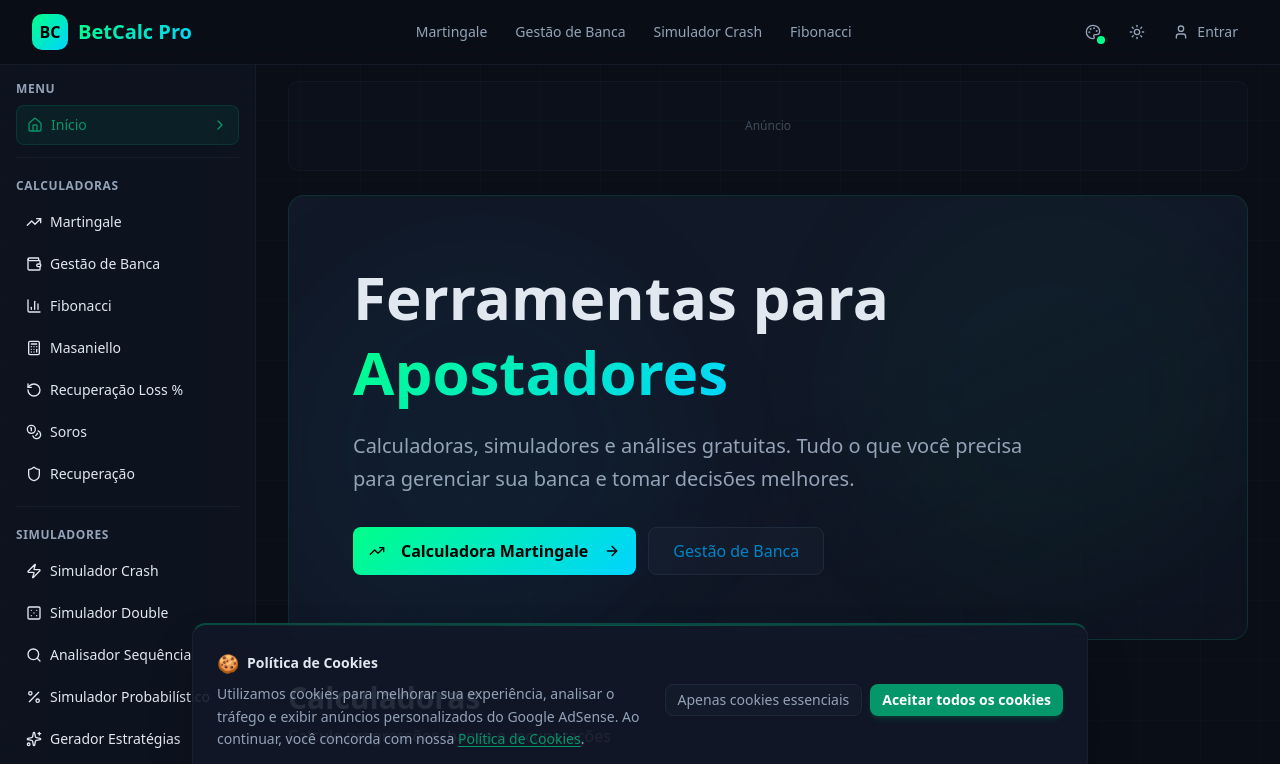
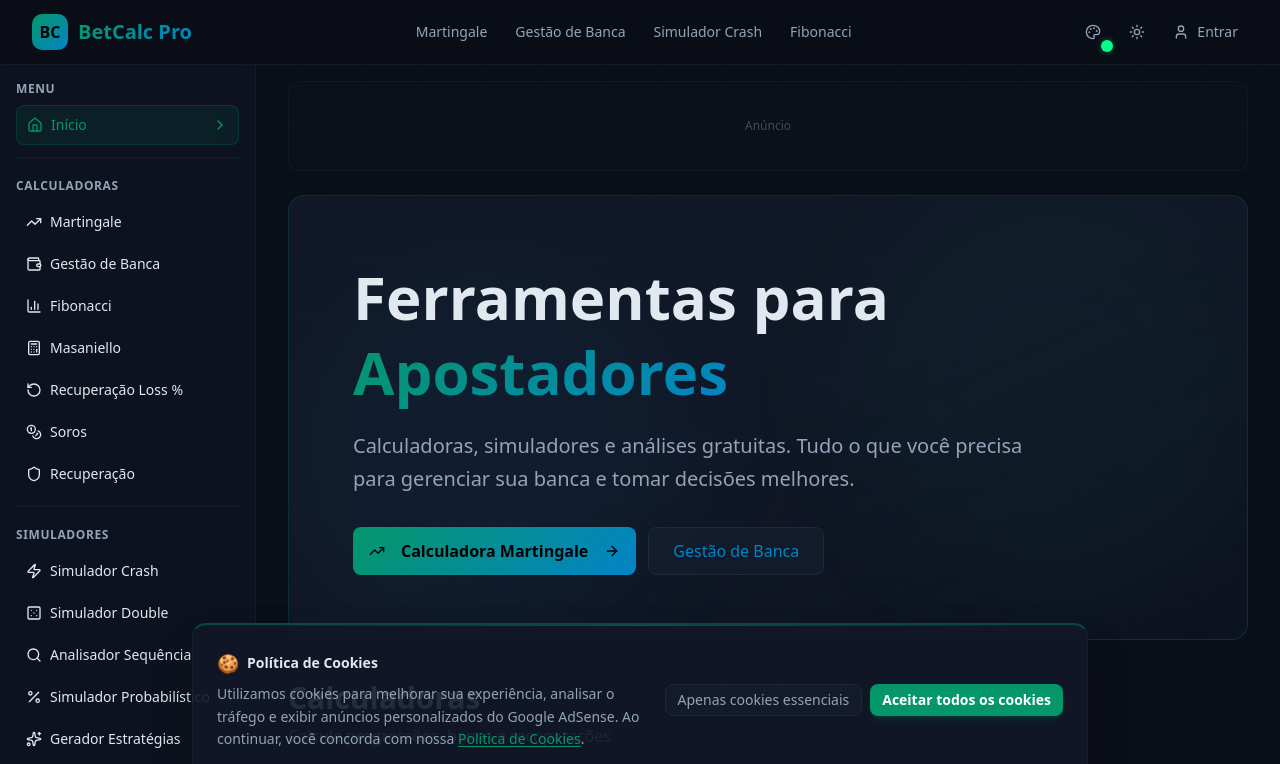
Before and after one commit to vnog2024-design/betcalcpro, a Next.js app: page / in a window 1280 px wide. Shown: the top 764 px of the page. Built offline with nearby package versions, Linux system fonts and the light colour scheme.

Commit message:
f5251701-7b0d-4f76-8a40-dba9c7bf5e86

```diff
--- a/src/app/globals.css
+++ b/src/app/globals.css
@@ -359,8 +359,8 @@
 /* Dark mode grid pattern */
 .dark .grid-pattern {
   background-image:
-    linear-gradient(rgba(0, 255, 136, 0.02) 1px, transparent 1px),
-    linear-gradient(90deg, rgba(0, 255, 136, 0.02) 1px, transparent 1px);
+    linear-gradient(color-mix(in srgb, var(--neon) 2%, transparent) 1px, transparent 1px),
+    linear-gradient(90deg, color-mix(in srgb, var(--neon) 2%, transparent) 1px, transparent 1px);
   background-size: 60px 60px;
 }
 
@@ -447,38 +447,38 @@
 
 /* Neon glow utilities */
 .neon-glow {
-  box-shadow: 0 0 10px rgba(0, 255, 136, 0.3), 0 0 20px rgba(0, 255, 136, 0.1);
+  box-shadow: 0 0 10px color-mix(in srgb, var(--neon) 30%, transparent), 0 0 20px color-mix(in srgb, var(--neon) 10%, transparent);
 }
 
 .neon-glow-blue {
-  box-shadow: 0 0 10px rgba(0, 212, 255, 0.3), 0 0 20px rgba(0, 212, 255, 0.1);
+  box-shadow: 0 0 10px color-mix(in srgb, var(--neon-blue) 30%, transparent), 0 0 20px color-mix(in srgb, var(--neon-blue) 10%, transparent);
 }
 
 .neon-text {
-  text-shadow: 0 0 10px rgba(0, 255, 136, 0.5), 0 0 20px rgba(0, 255, 136, 0.3);
+  text-shadow: 0 0 10px color-mix(in srgb, var(--neon) 50%, transparent), 0 0 20px color-mix(in srgb, var(--neon) 30%, transparent);
 }
 
 .neon-text-blue {
-  text-shadow: 0 0 10px rgba(0, 212, 255, 0.5), 0 0 20px rgba(0, 212, 255, 0.3);
+  text-shadow: 0 0 10px color-mix(in srgb, var(--neon-blue) 50%, transparent), 0 0 20px color-mix(in srgb, var(--neon-blue) 30%, transparent);
 }
 
 .neon-border {
-  border-color: rgba(0, 255, 136, 0.3);
-  box-shadow: 0 0 15px rgba(0, 255, 136, 0.1), inset 0 0 15px rgba(0, 255, 136, 0.05);
+  border-color: color-mix(in srgb, var(--neon) 30%, transparent);
+  box-shadow: 0 0 15px color-mix(in srgb, var(--neon) 10%, transparent), inset 0 0 15px color-mix(in srgb, var(--neon) 5%, transparent);
 }
 
 .neon-border-blue {
-  border-color: rgba(0, 212, 255, 0.3);
-  box-shadow: 0 0 15px rgba(0, 212, 255, 0.1), inset 0 0 15px rgba(0, 212, 255, 0.05);
+  border-color: color-mix(in srgb, var(--neon-blue) 30%, transparent);
+  box-shadow: 0 0 15px color-mix(in srgb, var(--neon-blue) 10%, transparent), inset 0 0 15px color-mix(in srgb, var(--neon-blue) 5%, transparent);
 }
 
 /* Gradient backgrounds */
 .gradient-neon {
-  background: linear-gradient(135deg, #00ff88, #00d4ff);
+  background: linear-gradient(135deg, var(--neon), var(--neon-blue));
 }
 
 .gradient-neon-text {
-  background: linear-gradient(135deg, #00ff88, #00d4ff);
+  background: linear-gradient(135deg, var(--neon), var(--neon-blue));
   -webkit-background-clip: text;
   -webkit-text-fill-color: transparent;
   background-clip: text;
@@ -486,7 +486,7 @@
 
 /* Animated gradient */
 .animated-gradient {
-  background: linear-gradient(135deg, #00ff88, #00d4ff, #8b5cf6, #00ff88);
+  background: linear-gradient(135deg, var(--neon), var(--neon-blue), #8b5cf6, var(--neon));
   background-size: 300% 300%;
   animation: gradient-shift 8s ease infinite;
 }
@@ -516,7 +516,7 @@
 
 .card-hover:hover {
   transform: translateY(-2px);
-  box-shadow: 0 0 20px rgba(0, 255, 136, 0.15), 0 8px 32px rgba(0, 0, 0, 0.3);
+  box-shadow: 0 0 20px color-mix(in srgb, var(--neon) 15%, transparent), 0 8px 32px rgba(0, 0, 0, 0.3);
 }
 
 /* Cookie consent slide-up */
@@ -538,8 +538,8 @@
 /* Input focus neon */
 input:focus, select:focus, textarea:focus {
   outline: none;
-  border-color: rgba(0, 255, 136, 0.5) !important;
-  box-shadow: 0 0 0 2px rgba(0, 255, 136, 0.2) !important;
+  border-color: color-mix(in srgb, var(--neon) 50%, transparent) !important;
+  box-shadow: 0 0 0 2px color-mix(in srgb, var(--neon) 20%, transparent) !important;
 }
 
 /* Table styles for dark mode */
--- a/src/components/shared/theme-picker.tsx
+++ b/src/components/shared/theme-picker.tsx
@@ -10,17 +10,18 @@ export interface ColorThemeOption {
   name: string
   color: string
   darkColor: string
+  emoji: string
 }
 
 export const colorThemes: ColorThemeOption[] = [
-  { id: 'neon-green', name: 'Neon Verde', color: '#059669', darkColor: '#00ff88' },
-  { id: 'neon-blue', name: 'Neon Azul', color: '#0284c7', darkColor: '#00d4ff' },
-  { id: 'neon-purple', name: 'Neon Roxo', color: '#7c3aed', darkColor: '#a855f7' },
-  { id: 'neon-pink', name: 'Neon Rosa', color: '#db2777', darkColor: '#f472b6' },
-  { id: 'neon-orange', name: 'Neon Laranja', color: '#ea580c', darkColor: '#fb923c' },
-  { id: 'neon-red', name: 'Neon Vermelho', color: '#dc2626', darkColor: '#f87171' },
-  { id: 'ocean', name: 'Oceano', color: '#0d9488', darkColor: '#14b8a6' },
-  { id: 'gold', name: 'Ouro', color: '#ca8a04', darkColor: '#eab308' },
+  { id: 'neon-green', name: 'Neon Verde', color: '#059669', darkColor: '#00ff88', emoji: '🟢' },
+  { id: 'neon-blue', name: 'Neon Azul', color: '#0284c7', darkColor: '#00d4ff', emoji: '🔵' },
+  { id: 'neon-purple', name: 'Neon Roxo', color: '#7c3aed', darkColor: '#a855f7', emoji: '🟣' },
+  { id: 'neon-pink', name: 'Neon Rosa', color: '#db2777', darkColor: '#f472b6', emoji: '🩷' },
+  { id: 'neon-orange', name: 'Neon Laranja', color: '#ea580c', darkColor: '#fb923c', emoji: '🟠' },
+  { id: 'neon-red', name: 'Neon Vermelho', color: '#dc2626', darkColor: '#f87171', emoji: '🔴' },
+  { id: 'ocean', name: 'Oceano', color: '#0d9488', darkColor: '#14b8a6', emoji: '🌊' },
+  { id: 'gold', name: 'Ouro', color: '#ca8a04', darkColor: '#eab308', emoji: '🟡' },
 ]
 
 export function ThemePicker() {
@@ -44,15 +45,32 @@ export function ThemePicker() {
         >
           <Palette className="h-5 w-5" />
           <span
-            className="absolute bottom-1.5 right-1.5 h-2 w-2 rounded-full ring-1 ring-background"
-            style={{ backgroundColor: activeColor ? (theme === 'dark' ? activeColor.darkColor : activeColor.color) : 'var(--neon)' }}
+            className="absolute -bottom-0.5 -right-0.5 h-3 w-3 rounded-full ring-2 ring-background transition-colors duration-300"
+            style={{
+              backgroundColor: activeColor ? (theme === 'dark' ? activeColor.darkColor : activeColor.color) : 'var(--neon)',
+              boxShadow: `0 0 6px ${activeColor ? (theme === 'dark' ? activeColor.darkColor : activeColor.color) : 'var(--neon)'}60`
+            }}
           />
         </Button>
       </PopoverTrigger>
-      <PopoverContent className="w-56 p-3" align="end">
-        <div className="space-y-2">
-          <p className="text-xs font-semibold text-muted-foreground uppercase tracking-wider">Tema de Cor</p>
-          <div className="grid grid-cols-4 gap-2">
+      <PopoverContent className="w-64 p-3" align="end">
+        <div className="space-y-3">
+          <div className="flex items-center justify-between">
+            <p className="text-xs font-semibold text-muted-foreground uppercase tracking-wider">Tema de Cor</p>
+            <span className="text-[10px] text-muted-foreground">
+              {activeColor?.name || 'Neon Verde'}
+            </span>
+          </div>
+
+          {/* Preview bar */}
+          <div
+            className="h-1.5 w-full rounded-full transition-all duration-500"
+            style={{
+              background: `linear-gradient(90deg, ${activeColor ? (theme === 'dark' ? activeColor.darkColor : activeColor.color) : '#00ff88'}, ${activeColor ? (theme === 'dark' ? activeColor.darkColor : activeColor.color) : '#00ff88'}60)`
+            }}
+          />
+
+          <div className="grid grid-cols-4 gap-1.5">
             {colorThemes.map((ct) => {
               const isActive = colorTheme === ct.id
               const displayColor = theme === 'dark' ? ct.darkColor : ct.color
@@ -60,27 +78,41 @@ export function ThemePicker() {
                 <button
                   key={ct.id}
                   onClick={() => handleSelect(ct.id)}
-                  className="group relative flex flex-col items-center gap-1 rounded-lg p-2 transition-colors hover:bg-muted/50"
+                  className={`
+                    group relative flex flex-col items-center gap-1.5 rounded-lg p-2 transition-all duration-200
+                    ${isActive ? 'bg-muted' : 'hover:bg-muted/50'}
+                  `}
                   title={ct.name}
                   aria-label={`Tema ${ct.name}`}
                 >
                   <span
-                    className="flex h-7 w-7 items-center justify-center rounded-full ring-2 ring-offset-2 ring-offset-background transition-all"
+                    className={`
+                      flex h-8 w-8 items-center justify-center rounded-full transition-all duration-300
+                      ${isActive ? 'scale-110' : 'group-hover:scale-105'}
+                    `}
                     style={{
                       backgroundColor: displayColor,
-                      ringColor: isActive ? displayColor : 'transparent',
-                      boxShadow: isActive ? `0 0 8px ${displayColor}40` : 'none',
+                      boxShadow: isActive
+                        ? `0 0 12px ${displayColor}50, 0 0 4px ${displayColor}30`
+                        : `0 0 0px transparent`,
                     }}
                   >
-                    {isActive && <Check className="h-3.5 w-3.5 text-white drop-shadow-sm" />}
+                    {isActive && <Check className="h-4 w-4 text-white drop-shadow-sm" />}
                   </span>
-                  <span className="text-[10px] text-muted-foreground group-hover:text-foreground transition-colors leading-tight text-center">
+                  <span className={`
+                    text-[10px] leading-tight text-center transition-colors duration-200
+                    ${isActive ? 'text-foreground font-semibold' : 'text-muted-foreground group-hover:text-foreground'}
+                  `}>
                     {ct.name.replace('Neon ', '')}
                   </span>
                 </button>
               )
             })}
           </div>
+
+          <p className="text-[10px] text-muted-foreground/60 text-center">
+            Clique para alterar a cor de destaque
+          </p>
         </div>
       </PopoverContent>
     </Popover>
--- a/src/components/tools/crash-simulator.tsx
+++ b/src/components/tools/crash-simulator.tsx
@@ -16,6 +16,7 @@ import {
   LineChart, Line, XAxis, YAxis, CartesianGrid, Tooltip, ResponsiveContainer
 } from 'recharts'
 import { useToast } from '@/hooks/use-toast'
+import { useThemeColors } from '@/hooks/use-theme-colors'
 import { AdInContent } from '@/components/shared/ad-banner'
 
 interface CrashRound {
@@ -30,6 +31,7 @@ interface CrashRound {
 
 export function CrashSimulator() {
   const { toast } = useToast()
+  const { neon, neonBlue } = useThemeColors()
   const { addHistory, addFavorite, removeFavorite, isFavorite, unlockAchievement } = useAppStore()
 
   const [initialBet, setInitialBet] = useState('10')
@@ -399,10 +401,10 @@ export function CrashSimulator() {
                         <Line
                           type="monotone"
                           dataKey="balance"
-                          stroke="#00ff88"
+                          stroke={neon}
                           strokeWidth={2}
                           dot={false}
-                          activeDot={{ r: 4, fill: '#00ff88' }}
+                          activeDot={{ r: 4, fill: neon }}
                         />
                       </LineChart>
                     </ResponsiveContainer>
@@ -422,9 +424,9 @@ export function CrashSimulator() {
                           <Line
                             type="monotone"
                             dataKey="crashPoint"
-                            stroke="#00d4ff"
+                            stroke={neonBlue}
                             strokeWidth={1}
-                            dot={{ r: 2, fill: '#00d4ff' }}
+                            dot={{ r: 2, fill: neonBlue }}
                           />
                         </LineChart>
                       </ResponsiveContainer>
--- a/src/components/tools/double-simulator.tsx
+++ b/src/components/tools/double-simulator.tsx
@@ -16,6 +16,7 @@ import {
   LineChart, Line, XAxis, YAxis, CartesianGrid, Tooltip, ResponsiveContainer
 } from 'recharts'
 import { useToast } from '@/hooks/use-toast'
+import { useThemeColors } from '@/hooks/use-theme-colors'
 import { AdInContent } from '@/components/shared/ad-banner'
 
 type Strategy = 'martingale' | 'fibonacci' | 'flat'
@@ -54,6 +55,7 @@ function getFibonacciBet(fibIndex: number, baseBet: number): number {
 
 export function DoubleSimulator() {
   const { toast } = useToast()
+  const { neon } = useThemeColors()
   const { addHistory, addFavorite, removeFavorite, isFavorite, unlockAchievement } = useAppStore()
 
   const [initialBet, setInitialBet] = useState('10')
@@ -498,10 +500,10 @@ export function DoubleSimulator() {
                         <Line
                           type="monotone"
                           dataKey="balance"
-                          stroke="#00ff88"
+                          stroke={neon}
                           strokeWidth={2}
                           dot={false}
-                          activeDot={{ r: 4, fill: '#00ff88' }}
+                          activeDot={{ r: 4, fill: neon }}
                         />
                       </LineChart>
                     </ResponsiveContainer>
--- a/src/components/tools/fibonacci-calculator.tsx
+++ b/src/components/tools/fibonacci-calculator.tsx
@@ -16,6 +16,7 @@ import {
   AreaChart, Area
 } from 'recharts'
 import { useToast } from '@/hooks/use-toast'
+import { useThemeColors } from '@/hooks/use-theme-colors'
 import { AdInContent } from '@/components/shared/ad-banner'
 
 interface FibLevel {
@@ -29,6 +30,7 @@ interface FibLevel {
 
 export function FibonacciCalculator() {
   const { toast } = useToast()
+  const { neon, neonBlue, neonBlueWithAlpha } = useThemeColors()
   const { addHistory, unlockAchievement } = useAppStore()
 
   // Inputs
@@ -300,9 +302,9 @@ export function FibonacciCalculator() {
                     <Line
                       type="monotone"
                       dataKey="bet"
-                      stroke="#00d4ff"
+                      stroke={neonBlue}
                       strokeWidth={2}
-                      dot={{ r: 4, fill: '#00d4ff' }}
+                      dot={{ r: 4, fill: neonBlue }}
                       name="bet"
                     />
                     <Line
@@ -316,9 +318,9 @@ export function FibonacciCalculator() {
                     <Line
                       type="monotone"
                       dataKey="profit"
-                      stroke="#00ff88"
+                      stroke={neon}
                       strokeWidth={2}
-                      dot={{ r: 3, fill: '#00ff88' }}
+                      dot={{ r: 3, fill: neon }}
                       name="profit"
                     />
                   </LineChart>
@@ -437,8 +439,8 @@ export function FibonacciCalculator() {
                     <Area
                       type="monotone"
                       dataKey="bet"
-                      stroke="#00d4ff"
-                      fill="rgba(0, 212, 255, 0.1)"
+                      stroke={neonBlue}
+                      fill={neonBlueWithAlpha(0.1)}
                       strokeWidth={2}
                       name="bet"
                     />
--- a/src/components/tools/martingale-calculator.tsx
+++ b/src/components/tools/martingale-calculator.tsx
@@ -18,6 +18,7 @@ import {
   AreaChart, Area
 } from 'recharts'
 import { useToast } from '@/hooks/use-toast'
+import { useThemeColors } from '@/hooks/use-theme-colors'
 
 interface GaleLevel {
   level: number
@@ -39,6 +40,7 @@ function formatCurrency(value: number): string {
 
 export function MartingaleCalculator() {
   const { toast } = useToast()
+  const { neon, neonBlue, neonWithAlpha } = useThemeColors()
   const { addHistory, addFavorite, removeFavorite, isFavorite, unlockAchievement } = useAppStore()
 
   const [initialBet, setInitialBet] = useState('10')
@@ -353,7 +355,7 @@ export function MartingaleCalculator() {
                           <XAxis dataKey="name" tick={{ fontSize: 11, fill: 'var(--muted-foreground)' }} interval="preserveStartEnd" />
                           <YAxis tick={{ fontSize: 11, fill: 'var(--muted-foreground)' }} tickFormatter={(v) => typeof v === 'number' && v >= 1000 ? `${(v/1000).toFixed(0)}k` : v} />
                           <Tooltip contentStyle={{ background: 'var(--card)', border: '1px solid var(--border)', borderRadius: '8px', fontSize: 13 }} />
-                          <Area type="monotone" dataKey="profit" stroke="var(--neon)" fill="rgba(0, 255, 136, 0.1)" strokeWidth={2} />
+                          <Area type="monotone" dataKey="profit" stroke={neon} fill={neonWithAlpha(0.1)} strokeWidth={2} />
                         </AreaChart>
                       </ResponsiveContainer>
                     </TabsContent>
@@ -364,7 +366,7 @@ export function MartingaleCalculator() {
                           <XAxis dataKey="name" tick={{ fontSize: 11, fill: 'var(--muted-foreground)' }} interval="preserveStartEnd" />
                           <YAxis tick={{ fontSize: 11, fill: 'var(--muted-foreground)' }} tickFormatter={(v) => typeof v === 'number' && v >= 1000 ? `${(v/1000).toFixed(0)}k` : v} />
                           <Tooltip contentStyle={{ background: 'var(--card)', border: '1px solid var(--border)', borderRadius: '8px', fontSize: 13 }} />
-                          <Line type="monotone" dataKey="bet" stroke="var(--neon-blue)" strokeWidth={2} dot={{ r: 3, fill: 'var(--neon-blue)' }} />
+                          <Line type="monotone" dataKey="bet" stroke={neonBlue} strokeWidth={2} dot={{ r: 3, fill: neonBlue }} />
                         </LineChart>
                       </ResponsiveContainer>
                     </TabsContent>
--- a/src/components/tools/masaniello-calculator.tsx
+++ b/src/components/tools/masaniello-calculator.tsx
@@ -16,6 +16,7 @@ import {
   BarChart, Bar
 } from 'recharts'
 import { useToast } from '@/hooks/use-toast'
+import { useThemeColors } from '@/hooks/use-theme-colors'
 import { AdInContent } from '@/components/shared/ad-banner'
 
 interface MasanielloEvent {
@@ -162,6 +163,7 @@ function computeMasaniello(totalEvents: string, eventsToHit: string, odds: strin
 
 export function MasanielloCalculator() {
   const { toast } = useToast()
+  const { neon, neonBlue, neonBlueWithAlpha } = useThemeColors()
   const { addHistory, unlockAchievement } = useAppStore()
 
   // Inputs
@@ -424,9 +426,9 @@ export function MasanielloCalculator() {
                     <Line
                       type="monotone"
                       dataKey="ifWin"
-                      stroke="#00ff88"
+                      stroke={neon}
                       strokeWidth={2}
-                      dot={{ r: 3, fill: '#00ff88' }}
+                      dot={{ r: 3, fill: neon }}
                       name="ifWin"
                     />
                     <Line
@@ -440,10 +442,10 @@ export function MasanielloCalculator() {
                     <Line
                       type="monotone"
                       dataKey="bet"
-                      stroke="#00d4ff"
+                      stroke={neonBlue}
                       strokeWidth={2}
                       strokeDasharray="5 5"
-                      dot={{ r: 2, fill: '#00d4ff' }}
+                      dot={{ r: 2, fill: neonBlue }}
                       name="bet"
                     />
                   </LineChart>
@@ -485,7 +487,7 @@ export function MasanielloCalculator() {
                       labelStyle={{ color: "var(--foreground)" }}
                       formatter={(value: number) => [`R$ ${value.toFixed(2)}`, 'Aposta']}
                     />
-                    <Bar dataKey="bet" fill="rgba(0, 212, 255, 0.6)" stroke="#00d4ff" radius={[4, 4, 0, 0]} />
+                    <Bar dataKey="bet" fill={neonBlueWithAlpha(0.6)} stroke={neonBlue} radius={[4, 4, 0, 0]} />
                   </BarChart>
                 </ResponsiveContainer>
               </CardContent>
--- a/src/components/tools/probability-simulator.tsx
+++ b/src/components/tools/probability-simulator.tsx
@@ -16,6 +16,7 @@ import {
   BarChart, Bar, XAxis, YAxis, CartesianGrid, Tooltip, ResponsiveContainer, Cell
 } from 'recharts'
 import { useToast } from '@/hooks/use-toast'
+import { useThemeColors } from '@/hooks/use-theme-colors'
 import { AdInContent } from '@/components/shared/ad-banner'
 
 interface SimulationResult {
@@ -35,6 +36,7 @@ interface ProbabilityEntry {
 
 export function ProbabilitySimulator() {
   const { toast } = useToast()
+  const { neon } = useThemeColors()
   const { addHistory, addFavorite, removeFavorite, isFavorite, unlockAchievement } = useAppStore()
 
   const [probability, setProbability] = useState('48.6')
@@ -484,7 +486,7 @@ export function ProbabilitySimulator() {
                           {distributionData.map((entry, index) => (
                             <Cell
                               key={index}
-                              fill={entry.name.includes('-') ? '#ef4444' : '#00ff88'}
+                              fill={entry.name.includes('-') ? '#ef4444' : neon}
                               fillOpacity={0.7}
                             />
                           ))}
--- a/src/components/tools/sequence-analyzer.tsx
+++ b/src/components/tools/sequence-analyzer.tsx
@@ -16,6 +16,7 @@ import {
   BarChart, Bar, XAxis, YAxis, CartesianGrid, Tooltip, ResponsiveContainer, Cell
 } from 'recharts'
 import { useToast } from '@/hooks/use-toast'
+import { useThemeColors } from '@/hooks/use-theme-colors'
 import { AdInContent } from '@/components/shared/ad-banner'
 
 interface StreakInfo {
@@ -32,6 +33,7 @@ interface PatternInfo {
 
 export function SequenceAnalyzer() {
   const { toast } = useToast()
+  const { neon } = useThemeColors()
   const { addHistory, addFavorite, removeFavorite, isFavorite, unlockAchievement } = useAppStore()
 
   const [sequenceInput, setSequenceInput] = useState('')
@@ -474,7 +476,7 @@ export function SequenceAnalyzer() {
                             labelStyle={{ color: "var(--foreground)" }}
                             formatter={(value: number) => [value, 'Ocorrências']}
                           />
-                          <Bar dataKey="count" radius={[4, 4, 0, 0]} fill="#00ff88" fillOpacity={0.7} />
+                          <Bar dataKey="count" radius={[4, 4, 0, 0]} fill={neon} fillOpacity={0.7} />
                         </BarChart>
                       </ResponsiveContainer>
                     )}
--- a/src/components/tools/soros-calculator.tsx
+++ b/src/components/tools/soros-calculator.tsx
@@ -14,6 +14,7 @@ import {
   AreaChart, Area, XAxis, YAxis, CartesianGrid, Tooltip, ResponsiveContainer,
 } from 'recharts'
 import { useToast } from '@/hooks/use-toast'
+import { useThemeColors } from '@/hooks/use-theme-colors'
 import { AdInContent } from '@/components/shared/ad-banner'
 
 interface SorosStep {
@@ -28,6 +29,7 @@ interface SorosStep {
 
 export function SorosCalculator() {
   const { toast } = useToast()
+  const { neon, neonWithAlpha } = useThemeColors()
   const { addHistory, unlockAchievement } = useAppStore()
 
   const [initialBankroll, setInitialBankroll] = useState('100')
@@ -277,8 +279,8 @@ export function SorosCalculator() {
                     <AreaChart data={chartData}>
                       <defs>
                         <linearGradient id="bankrollGradient" x1="0" y1="0" x2="0" y2="1">
-                          <stop offset="5%" stopColor="#00ff88" stopOpacity={0.3} />
-                          <stop offset="95%" stopColor="#00ff88" stopOpacity={0} />
+                          <stop offset="5%" stopColor={neon} stopOpacity={0.3} />
+                          <stop offset="95%" stopColor={neon} stopOpacity={0} />
                         </linearGradient>
                       </defs>
                       <CartesianGrid strokeDasharray="3 3" stroke="var(--border)" />
@@ -292,7 +294,7 @@ export function SorosCalculator() {
                       <Area
                         type="monotone"
                         dataKey="bankroll"
-                        stroke="#00ff88"
+                        stroke={neon}
                         fill="url(#bankrollGradient)"
                         strokeWidth={2}
                       />
--- /dev/null
+++ b/src/hooks/use-theme-colors.ts
@@ -0,0 +1,40 @@
+'use client'
+
+import { useAppStore } from '@/store/app-store'
+import { colorThemes } from '@/components/shared/theme-picker'
+
+/**
+ * Hook that provides actual computed color values for the current theme.
+ * Use this for components that need real color values (e.g., Recharts SVG props)
+ * since CSS variables like var(--neon) may not work in all SVG attribute contexts.
+ */
+export function useThemeColors() {
+  const { colorTheme, theme } = useAppStore()
+
+  const activeTheme = colorThemes.find((t) => t.id === colorTheme)
+  const fallback = colorThemes[0] // neon-green
+
+  const ct = activeTheme || fallback
+  const isDark = theme === 'dark'
+
+  const neon = isDark ? ct.darkColor : ct.color
+  const neonBlue = isDark
+    ? (colorThemes.find(t => t.id === colorTheme)?.darkColor || '#00d4ff')
+    : (colorThemes.find(t => t.id === colorTheme)?.color || '#0284c7')
+
+  // Helper to create rgba from hex
+  const hexToRgba = (hex: string, alpha: number): string => {
+    const result = /^#?([a-f\d]{2})([a-f\d]{2})([a-f\d]{2})$/i.exec(hex)
+    if (!result) return `rgba(0, 255, 136, ${alpha})`
+    return `rgba(${parseInt(result[1], 16)}, ${parseInt(result[2], 16)}, ${parseInt(result[3], 16)}, ${alpha})`
+  }
+
+  return {
+    neon,
+    neonBlue,
+    neonDim: hexToRgba(neon, 0.15),
+    neonWithAlpha: (alpha: number) => hexToRgba(neon, alpha),
+    neonBlueWithAlpha: (alpha: number) => hexToRgba(neonBlue, alpha),
+    isDark,
+  }
+}
```
Also changed, not shown: 1 other file (tests, documents, lock files or other folders).
